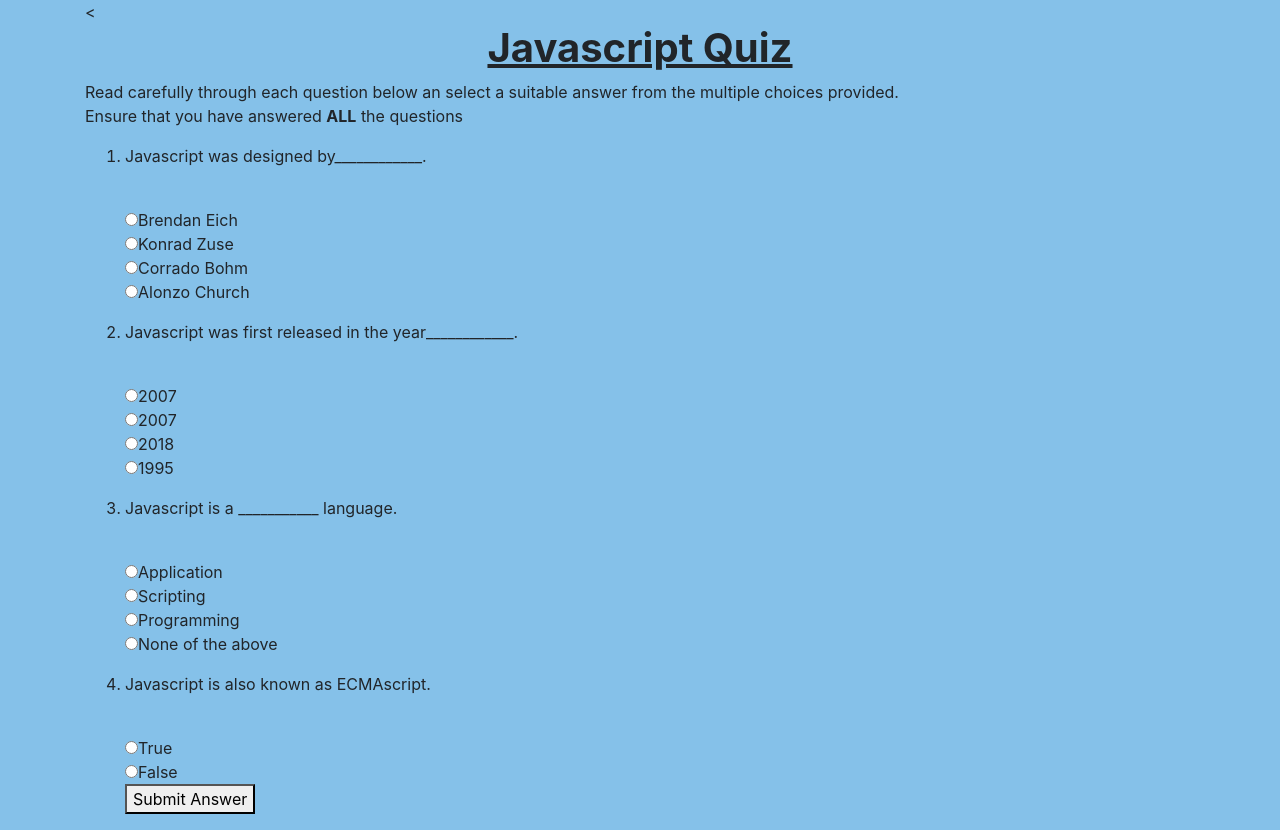
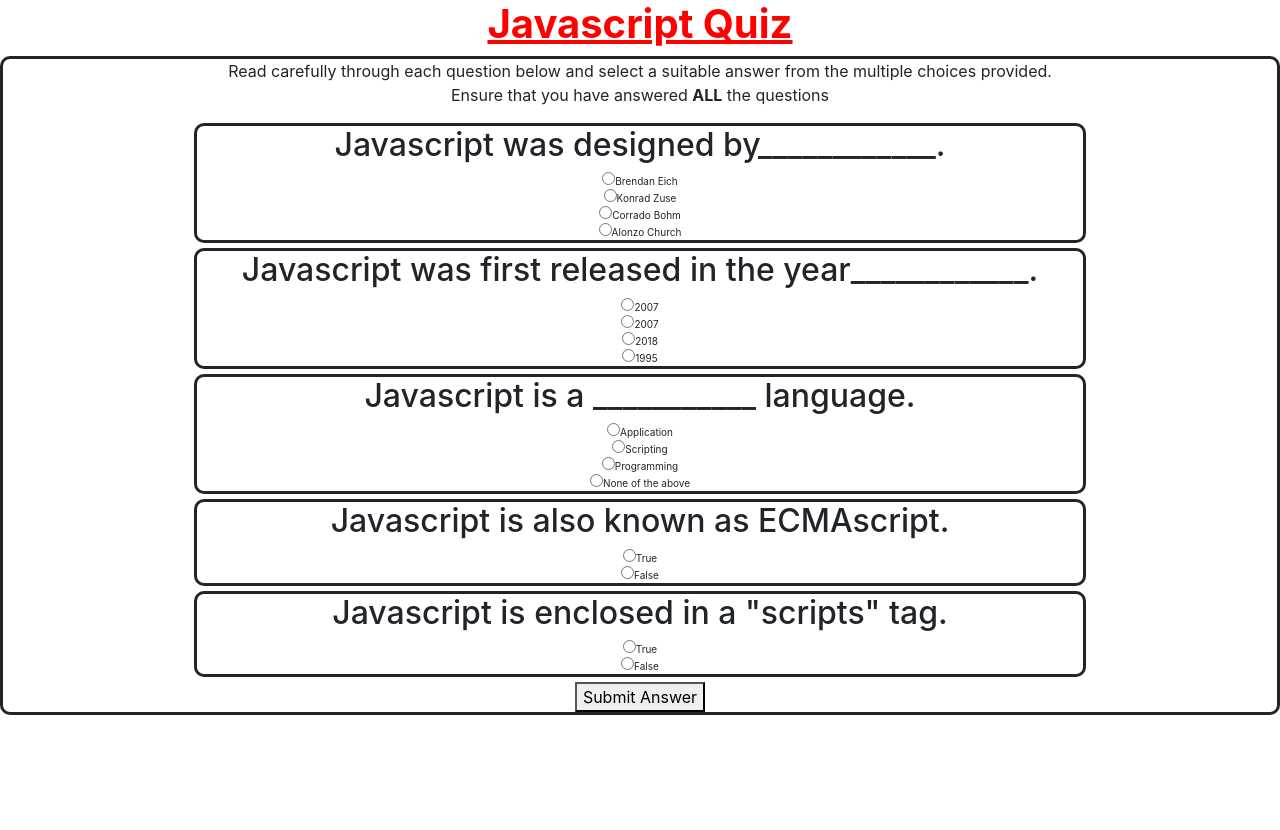
Before and after one commit to joseck12/quiz-board, a plain HTML site: page index.html in a window 1280 px wide. After the commit the page ends 800 px from the top, so only its background shows below. Drawn offline with Linux system fonts and the light colour scheme.

Commit message:
add styling

```diff
--- a/css/styles.css
+++ b/css/styles.css
@@ -1,7 +1,25 @@
-body{
-  background-color: #85C1E9;
-}
-h1{
+.header{
   text-align: center;
   text-decoration: underline;
+  color: red;
+  border-radius: 10px;
+  padding: 1 0 1 0;
 }
+.body{
+  text-align: center;
+  border-style: solid;
+  border: 3 3 3 3;
+  border-radius: 10px;
+  margin-top: 5px;
+}
+.quiz{
+  font-size: 10px;
+  border-style: solid;
+  border-radius: 10px;
+  text-align: center;
+  border: 3 3 3 3;
+  margin-left: 15%;
+  margin-right: 15%;
+  margin-top: 5px;
+  margin-bottom: 5px;
+}
--- a/index.html
+++ b/index.html
@@ -1,45 +1,56 @@
 <!DOCTYPE html>
 <!DOCTYPE html>
 <html lang="en" dir="ltr">
+
 <head>
-    <link href="css/bootstrap.css" rel ="stylesheet" type="text/css" media="all">
+  <link href="css/bootstrap.css" rel="stylesheet" type="text/css" media="all">
   <link rel="stylesheet" href="css/styles.css">
   <meta charset="utf-8">
   <title>quizboard</title>
 </head>
+
 <body>
-    <div class="container">
-    <<h1><b>Javascript Quiz</b></h1>
-    <p>Read carefully through each question below an select a suitable answer from the multiple choices provided.<br>Ensure that you have answered <b>ALL</b> the questions</p>
-<ol>
-  <p><li>Javascript was designed by____________.</li></p><br>
-  <form>
+  <div class="header">
+    <h1><b>Javascript Quiz</b></h1>
+  </div>
+  </div>
+  <div class="body">
+    <p>Read carefully through each question below and select a suitable answer from the multiple choices provided.<br>Ensure that you have answered <b>ALL</b> the questions</p>
+    <form name="quiz" onsubmit="return onSubmit" ()">
+      <div class="quiz">
+        <h2>Javascript was designed by____________.</h2>
         <input type="radio" name="choice" value="Brendan Eich">Brendan Eich<br>
         <input type="radio" name="choice" value="Konrad Zuse">Konrad Zuse<br>
         <input type="radio" name="choice" value="Corrado Bohm">Corrado Bohm<br>
-  <input type="radio" name="choice" value="Alonzo Church">Alonzo Church
-</form>
-  <p><li>Javascript was first released in the year____________.</li></p><br>
-    <form>
+        <input type="radio" name="choice" value="Alonzo Church">Alonzo Church<br>
+      </div>
+      <div class="quiz">
+        <h2>Javascript was first released in the year____________.</h2>
         <input type="radio" name="choice" value="2007">2007<br>
         <input type="radio" name="choice" value="2007">2007<br>
         <input type="radio" name="choice" value="2018">2018<br>
-  <input type="radio" name="choice" value="1995">1995
-</form>
-<p><li>Javascript is a ___________ language.</li></p><br>
-<form>
+        <input type="radio" name="choice" value="1995">1995<br>
+      </div>
+      <div class="quiz">
+        <h2>Javascript is a ___________ language.</h2>
         <input type="radio" name="choice" value="Application">Application<br>
         <input type="radio" name="choice" value="Scripting">Scripting<br>
         <input type="radio" name="choice" value="Programming">Programming<br>
-  <input type="radio" name="choice" value="None of the above">None of the above
-</form>
-  <p><li>Javascript is also known as ECMAscript.</li></p><br>
-      <form>
+        <input type="radio" name="choice" value="None of the above">None of the above<br>
+      </div>
+      <div class="quiz">
+        <h2>Javascript is also known as ECMAscript.</h2>
         <input type="radio" name="choice" value="True">True<br>
-  <input type="radio" name="choice" value="False">False
-</form>
+        <input type="radio" name="choice" value="False">False<br>
+      </div>
+      <div class="quiz">
+        <h2>Javascript is enclosed in a "scripts" tag.</h2>
+        <input type="radio" name="choice" value="True">True<br>
+        <input type="radio" name="choice" value="False">False<br>
+      </div>
   <button onclick="submitAnswer()">Submit Answer</button>
 </div>
   <script src="js/scripts.js" type="text/javascript"></script>
 </body>
+
 </html>
```
Also changed, not shown: css/bootstrap.css, images/js.jpeg (added). Lines whose indentation alone changed are shown as unchanged.
